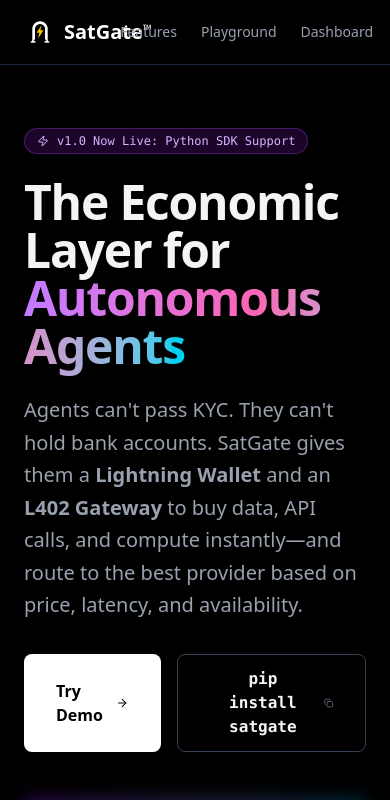
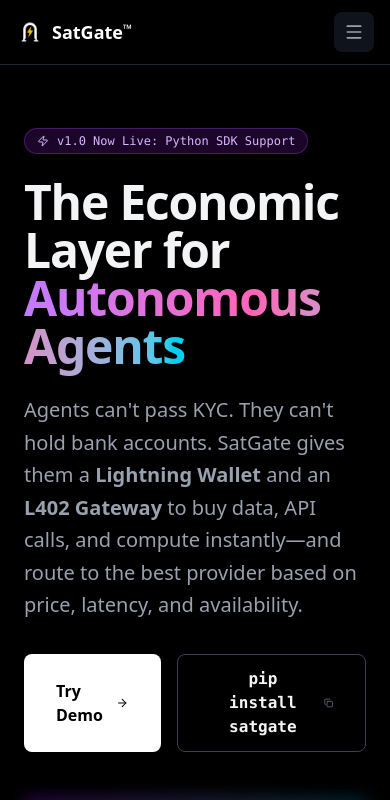
Before and after one commit to SatGate-io/satgate, a Next.js app in the folder satgate-landing/: page / in a window 390 px wide. Shown: the top 800 px of the page. Built offline with nearby package versions, Linux system fonts and the light colour scheme.

Commit message:
fix: add mobile-responsive navigation to satgate.io landing page
- Add hamburger menu button for mobile screens
- Create dropdown menu with smooth animation
- Hide desktop nav items on mobile (md breakpoint)
- Add Menu and X icons from lucide-react
- Improve touch targets and spacing for mobile

```diff
--- a/satgate-landing/app/page.tsx
+++ b/satgate-landing/app/page.tsx
@@ -1,13 +1,14 @@
 'use client';
 
 import React, { useState } from 'react';
-import { Terminal, Code, Cpu, Zap, ArrowRight, CheckCircle, Copy, Check, Shield, Key, Lock, Clock, DollarSign, Bot, GitBranch, Activity, RefreshCw } from 'lucide-react';
+import { Terminal, Code, Cpu, Zap, ArrowRight, CheckCircle, Copy, Check, Shield, Key, Lock, Clock, DollarSign, Bot, GitBranch, Activity, RefreshCw, Menu, X } from 'lucide-react';
 import Link from 'next/link';
 import Image from 'next/image';
 
 const LandingPage = () => {
   const [copied, setCopied] = useState(false);
   const [activeTab, setActiveTab] = useState<'python' | 'nodejs' | 'curl'>('python');
+  const [mobileMenuOpen, setMobileMenuOpen] = useState(false);
 
   const copyToClipboard = async () => {
     await navigator.clipboard.writeText('pip install satgate');
@@ -19,16 +20,68 @@ const LandingPage = () => {
 
       {/* Navigation */}
       <nav className="border-b border-gray-800 backdrop-blur-md fixed w-full z-50 bg-black/50">
-        <div className="max-w-6xl mx-auto px-6 h-16 flex items-center justify-between">
-          <Link href="/" className="flex items-center gap-2">
-            <Image src="/logo_white_transparent.png" alt="SatGate" width={32} height={32} className="w-8 h-8" />
-            <span className="text-xl font-bold text-white">SatGate<sup className="text-xs font-normal">™</sup></span>
+        <div className="max-w-6xl mx-auto px-4 sm:px-6 h-16 flex items-center justify-between">
+          <Link href="/" className="flex items-center gap-2 shrink-0">
+            <Image src="/logo_white_transparent.png" alt="SatGate" width={32} height={32} className="w-7 h-7 sm:w-8 sm:h-8" />
+            <span className="text-lg sm:text-xl font-bold text-white whitespace-nowrap">SatGate<sup className="text-xs font-normal">™</sup></span>
           </Link>
-          <div className="flex gap-6 text-sm font-medium text-gray-400">
+
+          {/* Desktop menu */}
+          <div className="hidden md:flex gap-6 text-sm font-medium text-gray-400">
             <Link href="#features" className="hover:text-white transition">Features</Link>
             <Link href="/playground" className="hover:text-white transition">Playground</Link>
             <Link href="/dashboard" className="hover:text-white transition">Dashboard</Link>
             <a href="https://github.com/SatGate-io/satgate" target="_blank" rel="noopener noreferrer" className="hover:text-white transition">GitHub</a>
+          </div>
+
+          {/* Mobile menu button */}
+          <button
+            onClick={() => setMobileMenuOpen(!mobileMenuOpen)}
+            className="flex md:hidden items-center justify-center w-10 h-10 rounded-lg bg-gray-800/50 hover:bg-gray-700/50 text-gray-400 hover:text-white transition"
+            aria-label="Toggle menu"
+            aria-expanded={mobileMenuOpen}
+          >
+            {mobileMenuOpen ? <X size={20} /> : <Menu size={20} />}
+          </button>
+        </div>
+
+        {/* Mobile menu dropdown */}
+        <div
+          className={`md:hidden overflow-hidden transition-all duration-300 ease-in-out ${
+            mobileMenuOpen ? 'max-h-64 opacity-100' : 'max-h-0 opacity-0'
+          }`}
+        >
+          <div className="bg-black/95 backdrop-blur-xl border-t border-gray-800 px-4 py-4 space-y-1">
+            <Link
+              href="#features"
+              onClick={() => setMobileMenuOpen(false)}
+              className="block text-gray-400 hover:text-white hover:bg-gray-800/50 transition py-3 px-4 rounded-lg"
+            >
+              Features
+            </Link>
+            <Link
+              href="/playground"
+              onClick={() => setMobileMenuOpen(false)}
+              className="block text-gray-400 hover:text-white hover:bg-gray-800/50 transition py-3 px-4 rounded-lg"
+            >
+              Playground
+            </Link>
+            <Link
+              href="/dashboard"
+              onClick={() => setMobileMenuOpen(false)}
+              className="block text-gray-400 hover:text-white hover:bg-gray-800/50 transition py-3 px-4 rounded-lg"
+            >
+              Dashboard
+            </Link>
+            <a
+              href="https://github.com/SatGate-io/satgate"
+              target="_blank"
+              rel="noopener noreferrer"
+              onClick={() => setMobileMenuOpen(false)}
+              className="block text-gray-400 hover:text-white hover:bg-gray-800/50 transition py-3 px-4 rounded-lg"
+            >
+              GitHub
+            </a>
           </div>
         </div>
       </nav>
```
